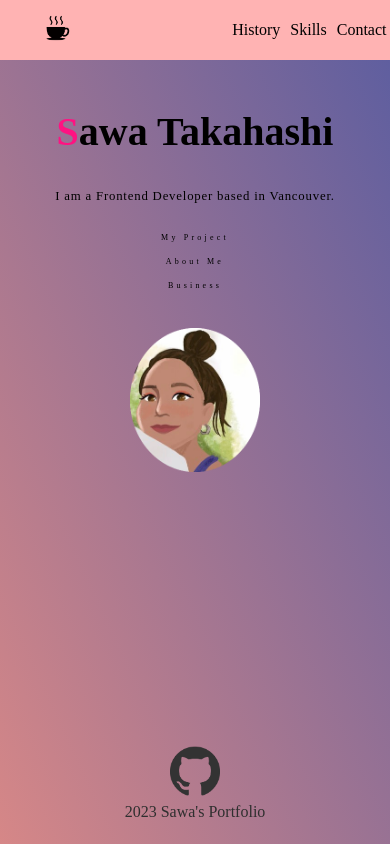
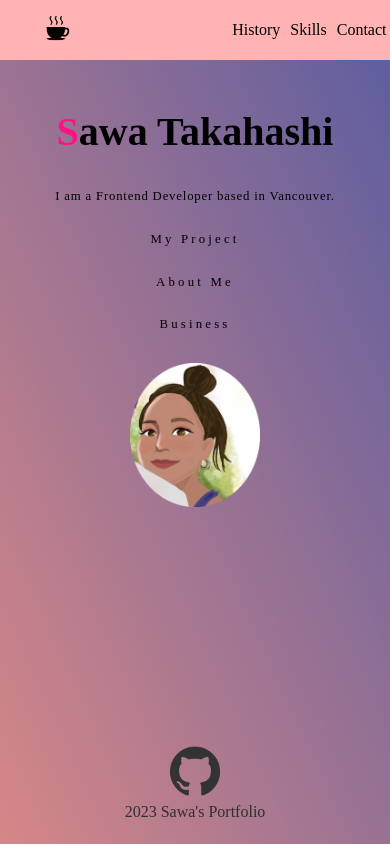
Before and after one commit to sawatakahashi/portfolio_, a Next.js app: page / in a window 390 px wide. Built offline with nearby package versions, Linux system fonts and the light colour scheme.

Commit message:
fix some layout size

```diff
--- a/styles/Home.module.css
+++ b/styles/Home.module.css
@@ -104,11 +104,13 @@
     display: flex;
     align-items: center;
     flex-direction: column;
-    padding: 20px 0;
+    padding: 10px 0;
+    font-size: 30px;
   }
 
   .aboutContainer {
-    width: 400px;
+    width: 350px;
     margin: 20px;
   }
+
 }
--- a/styles/utils.module.css
+++ b/styles/utils.module.css
@@ -69,7 +69,7 @@
   }
 
   .mediumText {
-    font-size: 0.5rem;
+    font-size: 0.8rem;
     overflow-wrap: break-word;
     word-wrap: break-word;
   }
```
